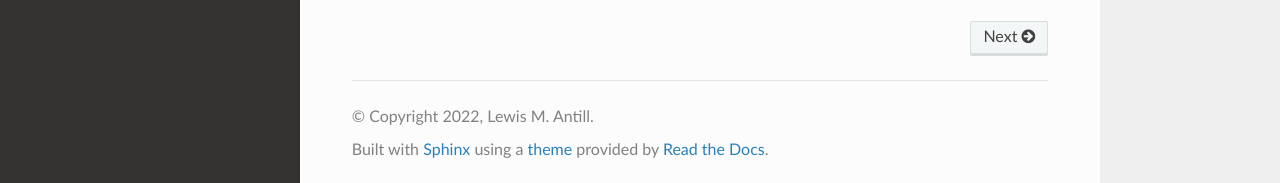
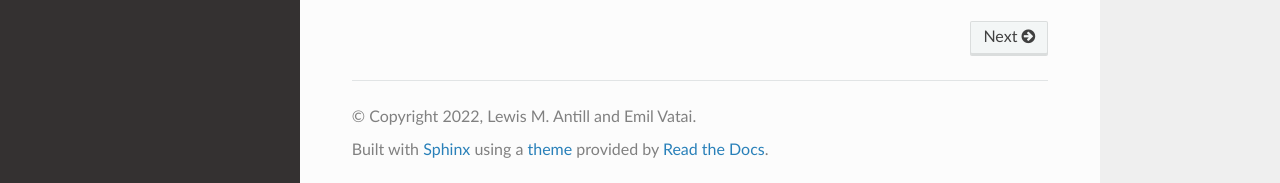
Before and after one commit to Spin-Chemistry-Labs/radicalpy, a Sphinx documentation site: the page built from docs/index.rst, in a window 1280 px wide and 1231 px high. Shown: the part 1045-1228 px from the top of the window. Built offline with Sphinx 7.4.7 and the Read the Docs theme 2.0.0, drawn with Linux system fonts in a browser that asks for light colours; some of the changed lines change nothing that is shown.

Commit message:
New docs/conf.py

```diff
--- a/docs/conf.py
+++ b/docs/conf.py
@@ -3,6 +3,7 @@
 # For the full list of built-in configuration values, see the documentation:
 # https://www.sphinx-doc.org/en/master/usage/configuration.html
 import os
+import re
 import sys
 
 sys.path.insert(0, os.path.abspath(".."))
@@ -12,29 +13,30 @@
 # https://www.sphinx-doc.org/en/master/usage/configuration.html#project-information
 
 project = "RadicalPy"
-copyright = "2022, Lewis M. Antill"
-author = "Lewis M. Antill"
-release = "0.1rc4"
+copyright = "2022, Lewis M. Antill and Emil Vatai"
+author = "Lewis M. Antill and Emil Vatai"
+release = re.sub("^v", "", os.popen("git describe --tags").read().strip())
 
 # -- General configuration ---------------------------------------------------
 # https://www.sphinx-doc.org/en/master/usage/configuration.html#general-configuration
 extensions = [
     "sphinx.ext.autodoc",
+    "sphinx.ext.coverage",
+    "sphinx.ext.githubpages",
+    "sphinx.ext.ifconfig",
+    "sphinx.ext.mathjax",
+    "sphinx.ext.napoleon",
     "sphinx.ext.todo",
-    "sphinx.ext.coverage",
-    "sphinx.ext.mathjax",
-    "sphinx.ext.ifconfig",
     "sphinx.ext.viewcode",
-    "sphinx.ext.githubpages",
-    "sphinx.ext.napoleon",
+    # "sphinx_autodoc_typehints", # did't work when I tried :(
     "sphinx_rtd_theme",
 ]
 
+default_role = "py:obj"
 templates_path = ["_templates"]
 exclude_patterns = ["_build", "Thumbs.db", ".DS_Store"]
 # autoclass_content = "both"
 todo_include_todos = True
-default_role = "py:obj"
 
 # -- Options for HTML output -------------------------------------------------
 # https://www.sphinx-doc.org/en/master/usage/configuration.html#options-for-html-output
```
